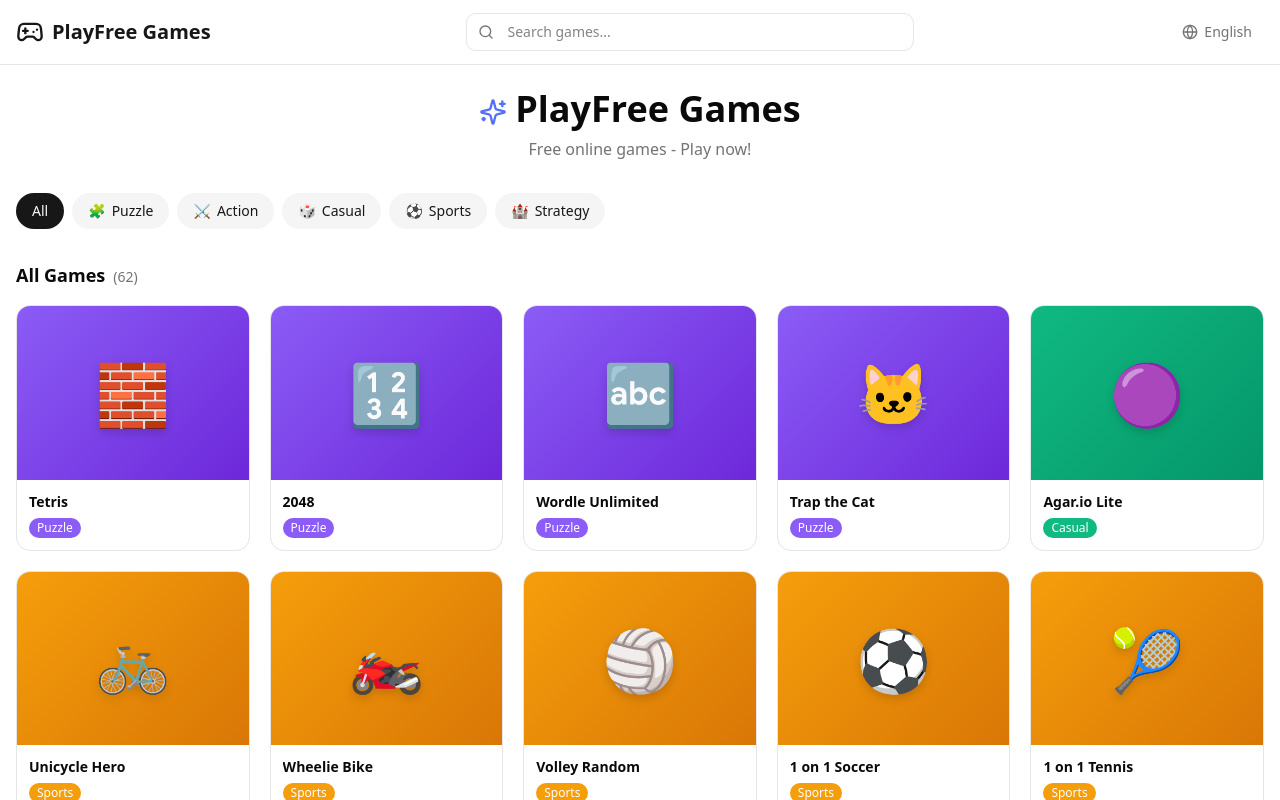
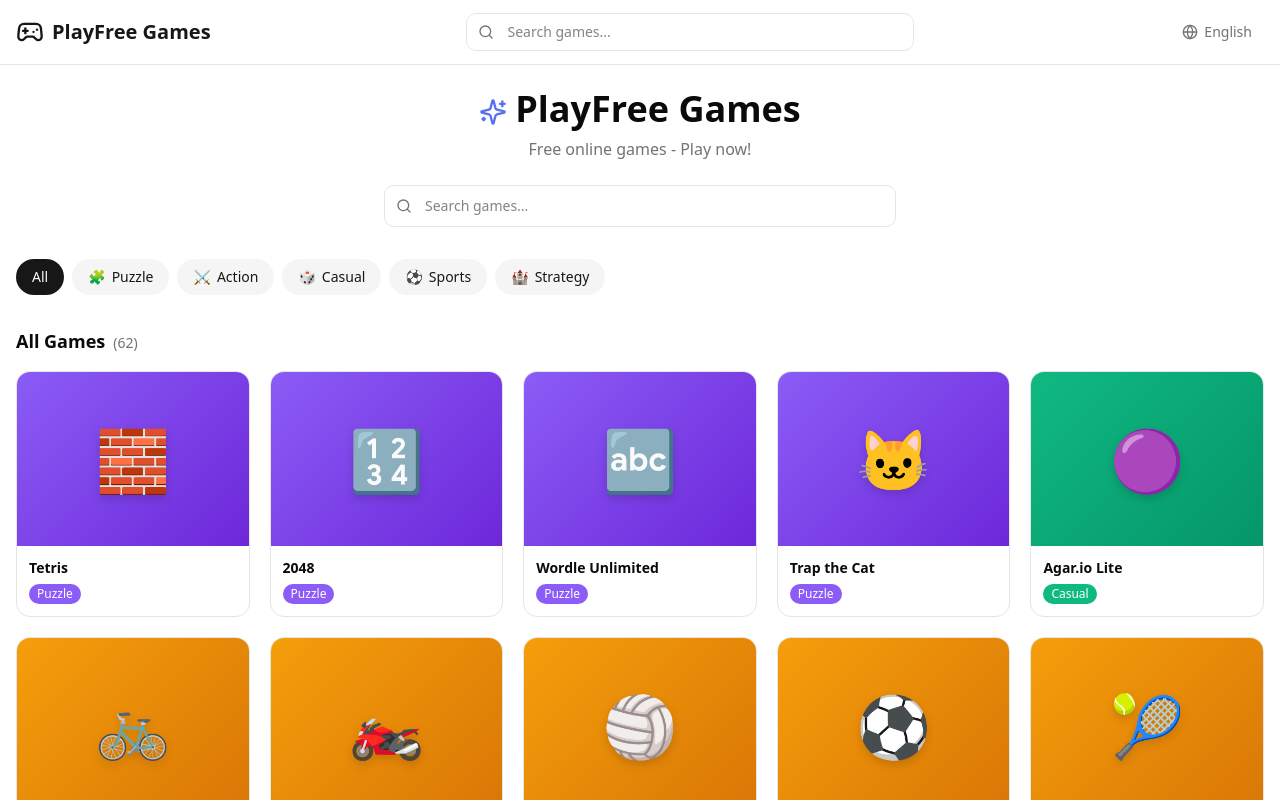
Before and after one commit to pirateono-oss/gamehub, a Next.js app: page /en in a window 1280 px wide. Shown: the top 800 px of the page. Built offline with nearby package versions, Linux system fonts and the light colour scheme.

Commit message:
Add search feature to game grid

```diff
--- a/src/app/[locale]/home-page-client.tsx
+++ b/src/app/[locale]/home-page-client.tsx
@@ -16,7 +16,7 @@
   searchQuery: string;
 }
 
-export function HomePageClient({ locale, dict, games, activeCategory, searchQuery }: HomePageClientProps) {
+export function HomePageClient({ locale, dict, games: allGames, activeCategory, searchQuery }: HomePageClientProps) {
   const [localSearch, setLocalSearch] = useState(searchQuery);
   const router = useRouter();
 
@@ -29,6 +29,15 @@
     router.push(`/${locale}${query ? `?${query}` : ''}`);
   };
 
+  // Real-time client-side filtering as user types
+  const filteredGames = localSearch
+    ? allGames.filter((g) => {
+        const title = g.translations[locale]?.title ?? g.translations.en.title;
+        const query = localSearch.toLowerCase();
+        return title.toLowerCase().includes(query);
+      })
+    : allGames;
+
   return (
     <div className="mx-auto max-w-7xl px-4 py-6">
       <section className="mb-8 text-center">
@@ -37,7 +46,7 @@
           {dict.siteTitle}
         </h1>
         <p className="mb-6 text-muted-foreground">{dict.siteTagline}</p>
-        <form onSubmit={handleSearch} className="mx-auto max-w-lg md:hidden">
+        <form onSubmit={handleSearch} className="mx-auto max-w-lg">
           <div className="relative">
             <Search className="absolute left-3 top-1/2 h-4 w-4 -translate-y-1/2 text-muted-foreground" />
             <input type="text" value={localSearch} onChange={(e) => setLocalSearch(e.target.value)} placeholder={dict.searchPlaceholder}
@@ -51,9 +60,9 @@
       <section>
         <h2 className="mb-4 text-lg font-semibold text-foreground">
           {activeCategory === 'all' ? dict.allGames : dict.categories[activeCategory as Category]}
-          <span className="ml-2 text-sm font-normal text-muted-foreground">({games.length})</span>
+          <span className="ml-2 text-sm font-normal text-muted-foreground">({filteredGames.length})</span>
         </h2>
-        <GameGrid games={games} locale={locale} emptyMessage={dict.noResults} />
+        <GameGrid games={filteredGames} locale={locale} emptyMessage={dict.noResults} />
       </section>
     </div>
   );
```
